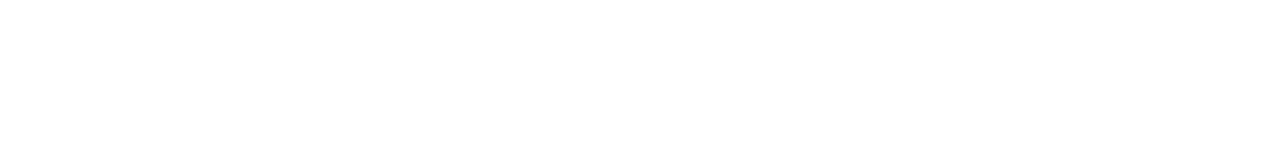
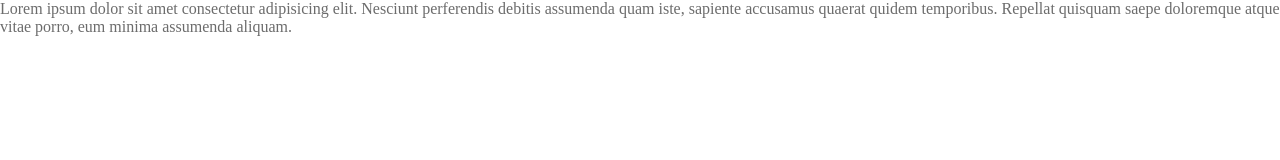
Before and after one commit to EduardoCosta76/projeto-traverlgram, a plain HTML site: page index.html in a window 1280 px wide. Drawn offline with Linux system fonts and the light colour scheme.

Commit message:
initial style guide

```diff
--- a/index.html
+++ b/index.html
@@ -7,6 +7,6 @@
     <link rel="stylesheet" href="styles/index.css">
 </head>
 <body>
-
+    <p>Lorem ipsum dolor sit amet consectetur adipisicing elit. Nesciunt perferendis debitis assumenda quam iste, sapiente accusamus quaerat quidem temporibus. Repellat quisquam saepe doloremque atque vitae porro, eum minima assumenda aliquam.</p>
 </body>
 </html>
--- a/styles/global.css
+++ b/styles/global.css
@@ -3,3 +3,18 @@
     padding: 0;
     box-sizing: border-box;
 }
+
+:root {
+    --brand-color: #EF5F4C;
+    --background-color: #FFFFFF;
+    --surface-color: #F5F5F5;
+    --skeleton-color: #D9D9D9;
+    --shape-transparency: #ffffff8f;
+    --text-color-primary: #313131;
+    --text-color-secondary: #6C6C6C;
+}
+
+body {
+    color: var(--text-color-secondary);
+    background-color: var(--background-color);
+}
```
Also changed, not shown: assets/AirplaneTilt.svg (added), assets/Image 01.png (added), assets/Image 02.png (added), assets/Image 03.png (added), assets/Image 04.png (added), assets/Image 05.png (added), assets/Image 06.png (added), assets/Image 07.png (added), assets/Image 08.png (added), assets/Image 09.png (added), assets/Image 10.png (added), assets/Image 11.png (added), assets/Image.svg (added), assets/Logo.svg (added), 2 more files, 2 other files.
